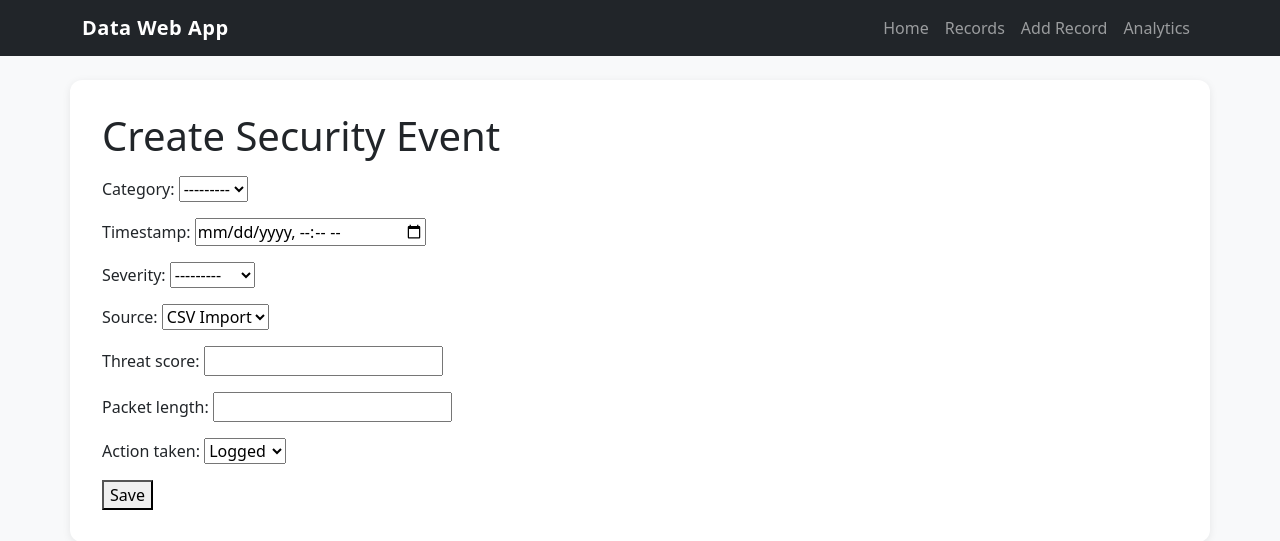
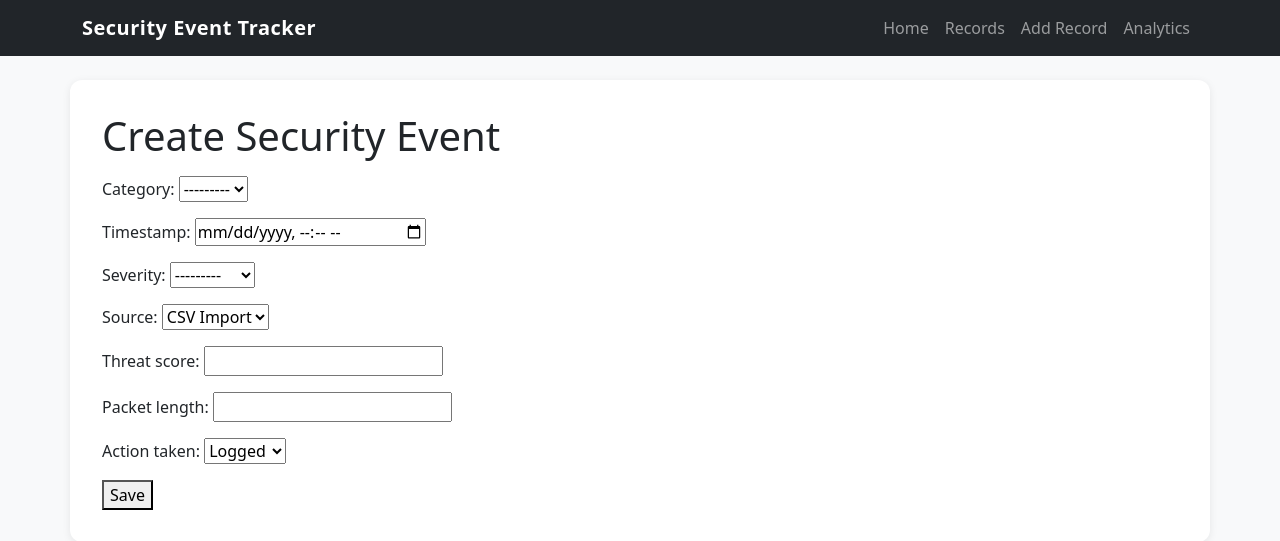
Before and after one commit to VanessaCampoe17/cis4930-sp26-django-project-group6, a Django app: page /records/add/ in a window 1280 px wide. Shown: the top 541 px of the page. Run offline with Django 5.2, Linux system fonts and the light colour scheme; data that the repository does not hold is empty.

Commit message:
Update README and final site polish

```diff
--- a/myapp/templates/myapp/base.html
+++ b/myapp/templates/myapp/base.html
@@ -4,7 +4,7 @@
 <head>
     <meta charset="UTF-8">
     <meta name="viewport" content="width=device-width, initial-scale=1.0">
-    <title>{% block title %}Django Data Web App{% endblock %}</title>
+    <title>{% block title %}Security Event Tracker{% endblock %}</title>
 
     <link
         href="https://cdn.jsdelivr.net/npm/bootstrap@5.3.3/dist/css/bootstrap.min.css"
@@ -15,7 +15,7 @@
 <body>
     <nav class="navbar navbar-expand-lg navbar-dark bg-dark">
         <div class="container">
-            <a class="navbar-brand" href="{% url 'home' %}">Data Web App</a>
+            <a class="navbar-brand" href="{% url 'home' %}">Security Event Tracker</a>
 
             <button
                 class="navbar-toggler"
```
